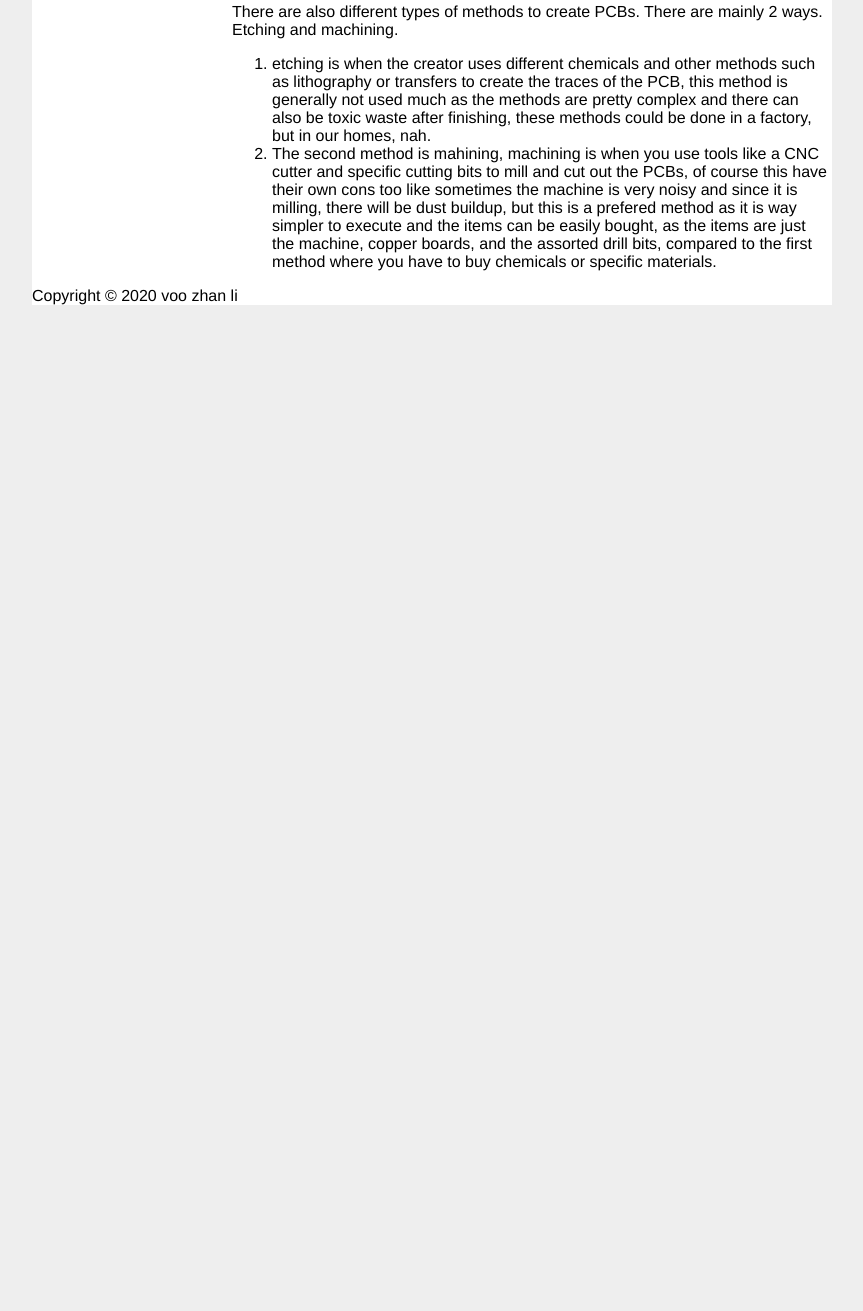
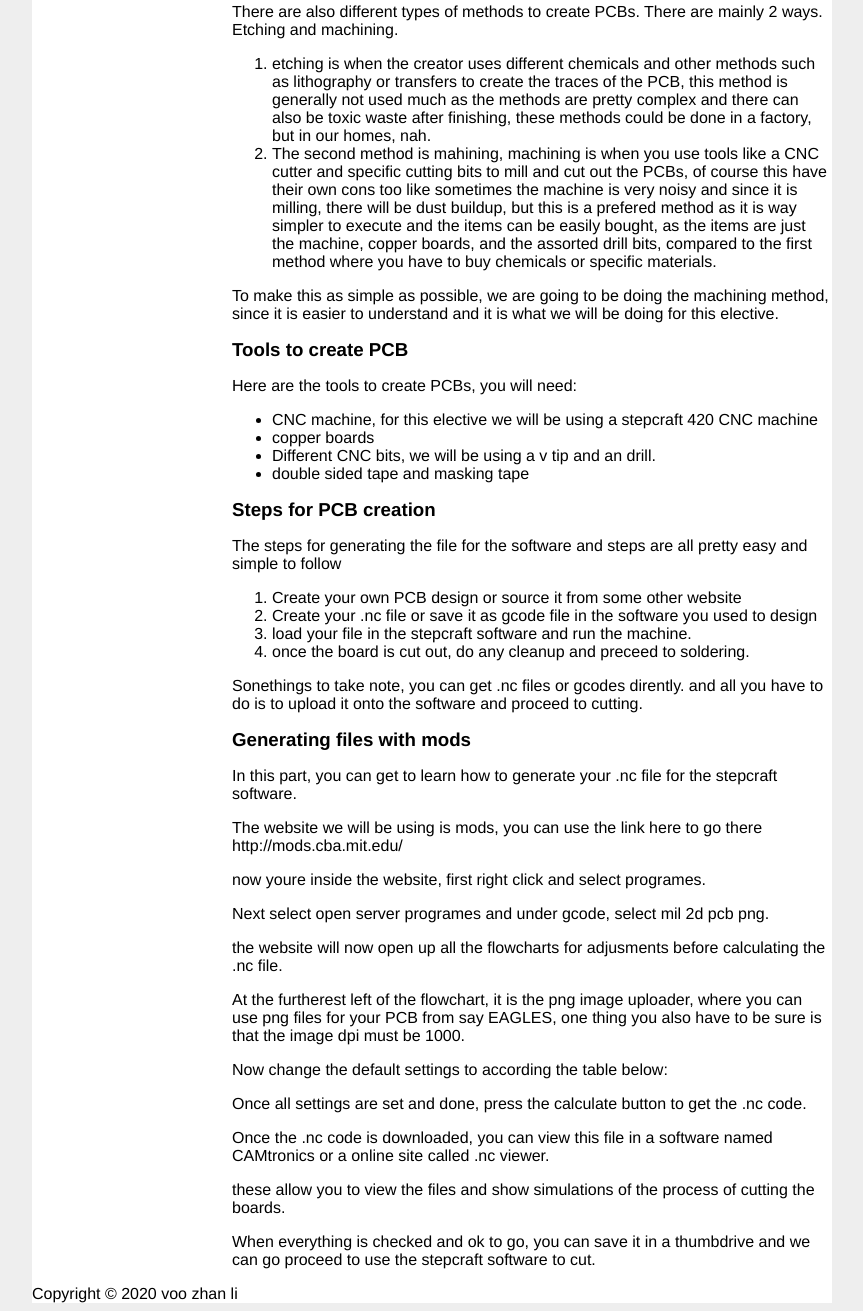
Before and after one commit to V00ZhanLi/EP1001, a plain HTML site: page electronics production.html in a window 1280 px wide. Shown: the part 608-1919 px from the top of the page, without its empty margins (208-1071 px from the left). Before the commit the page ends 921 px from the top, so only its background shows below. Drawn offline with Linux system fonts and the light colour scheme.

Commit message:
Update electronics production.html

```diff
--- a/electronics production.html
+++ b/electronics production.html
@@ -44,7 +44,36 @@
         <li>etching is when the creator uses different chemicals and other methods such as lithography or transfers to create the traces of the PCB, this method is generally not used much as the methods are pretty complex and there can also be toxic waste after finishing, these methods could be done in a factory, but in our homes, nah.</li>
         <li>The second method is mahining, machining is when you use tools like a CNC cutter and specific cutting bits to mill and cut out the PCBs, of course this have their own cons too like sometimes the machine is very noisy and since it is milling, there will be dust buildup, but this is a prefered method as it is way simpler to execute and the items can be easily bought, as the items are just the machine, copper boards, and the assorted drill bits, compared to the first method where you have to buy chemicals or specific materials.</li>
     </ol>
-<h3></h3>
+<p>To make this as simple as possible, we are going to be doing the machining method, since it is easier to understand and it is what we will be doing for this elective.</p>
+    <h3>Tools to create PCB</h3>
+    <p>Here are the tools to create PCBs, you will need:</p>
+    <ul>
+        <li>CNC machine, for this elective we will be using a stepcraft 420 CNC machine</li>
+        <li>copper boards</li>
+        <li>Different CNC bits, we will be using a v tip and an drill.</li>
+        <li>double sided tape and masking tape</li>
+    </ul>
+    <h3>Steps for PCB creation</h3>
+    <p>The steps for generating the file for the software and steps are all pretty easy and simple to follow</p>
+    <ol>
+        <li>Create your own PCB design or source it from some other website</li>
+        <li>Create your .nc file or save it as gcode file in the software you used to design</li>
+        <li>load your file in the stepcraft software and run the machine.</li>
+        <li>once the board is cut out, do any cleanup and preceed to soldering.</li>
+    </ol>
+<p>Sonethings to take note, you can get .nc files or gcodes dirently. and all you have to do is to upload it onto the software and proceed to cutting.</p>
+    <h3>Generating files with mods</h3>
+<p>In this part, you can get to learn how to generate your .nc file for the stepcraft software.</p>
+<p>The website we will be using is mods, you can use the link here to go there http://mods.cba.mit.edu/</p>
+<p>now youre inside the website, first right click and select programes.</p>
+<p>Next select open server programes and under gcode, select mil 2d pcb png.</p>
+<p>the website will now open up all the flowcharts for adjusments before calculating the .nc file.</p>
+<p>At the furtherest left of the flowchart, it is the png image uploader, where you can use png files for your PCB from say EAGLES, one thing you also have to be sure is that the image dpi must be 1000.</p>
+<p>Now change the default settings to according the table below:</p>
+<p>Once all settings are set and done, press the calculate button to get the .nc code.</p>
+<p>Once the .nc code is downloaded, you can view this file in a software named CAMtronics or a online site called .nc viewer.</p>
+<p>these allow you to view the files and show simulations of the process of cutting the boards.</p>
+<p>When everything is checked and ok to go, you can save it in a thumbdrive and we can go proceed to use the stepcraft software to cut.</p>
 
 
      </div>
```
